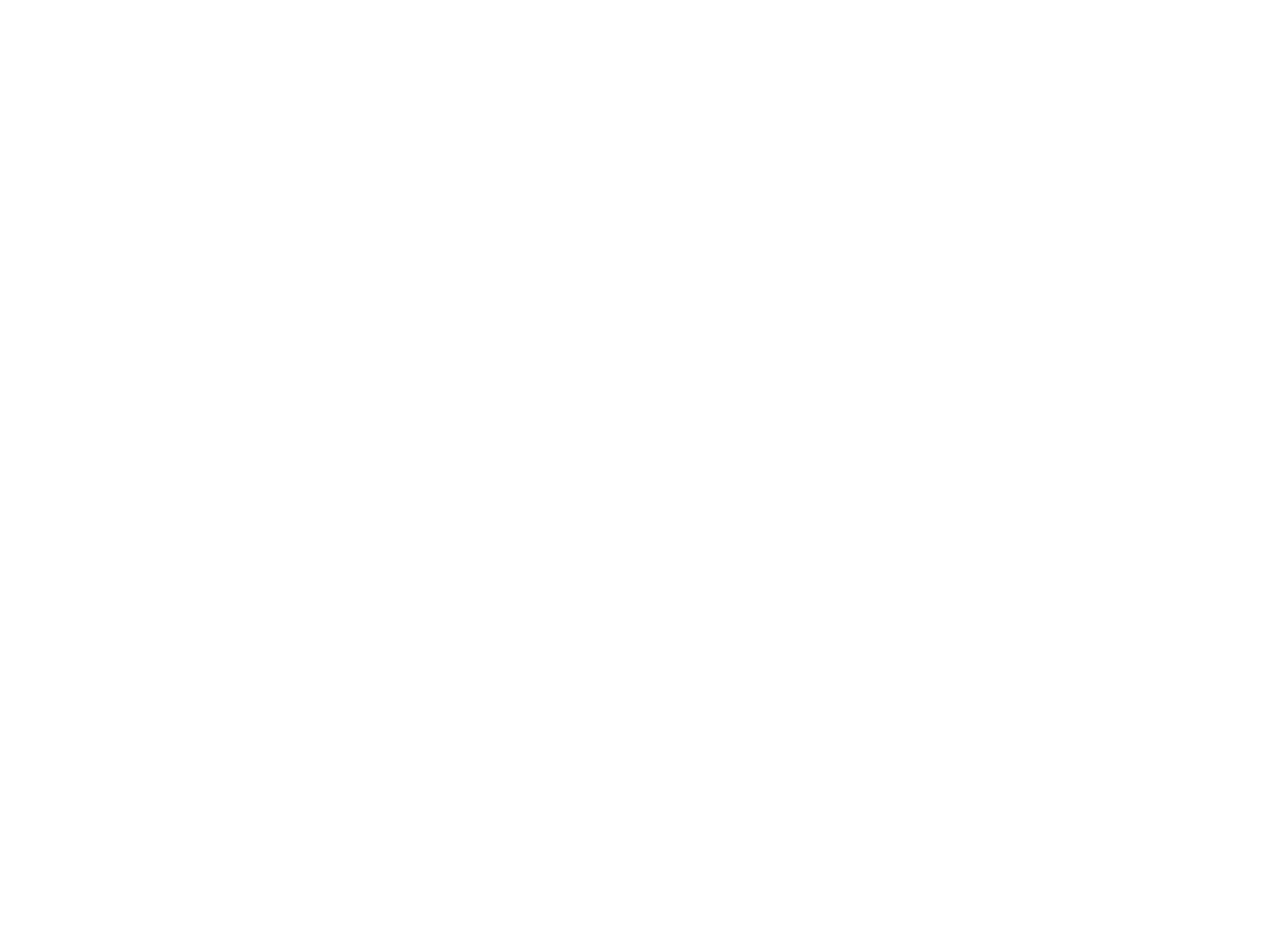
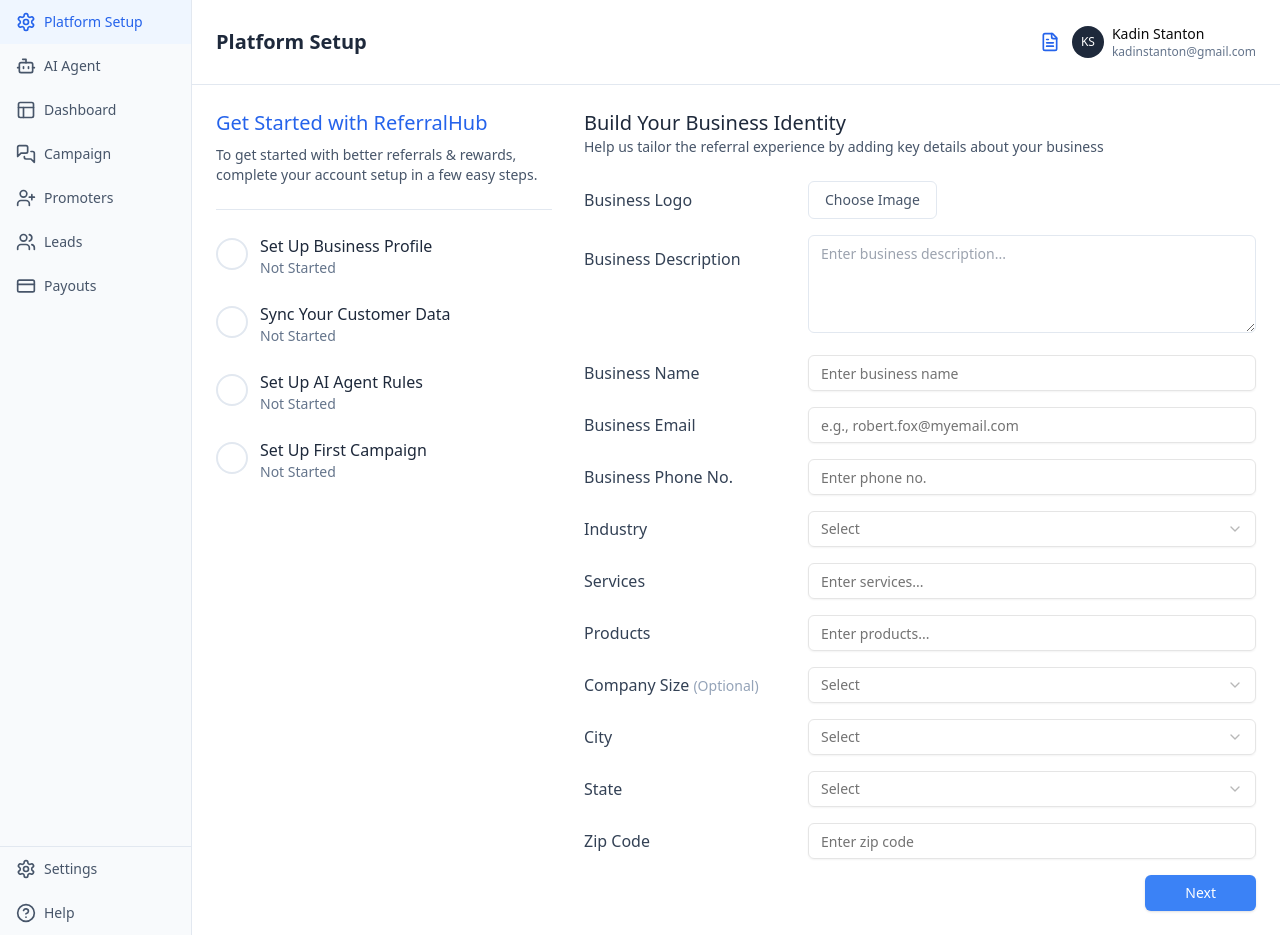
Before and after one commit to ankushmeshram112613/referal-hub, a React (Vite) app: page /platformSetup in a window 1280 px wide. Before the commit this address had no page. Before the commit the page ends 800 px from the top, so only its background shows below. Built offline with nearby package versions, Linux system fonts and the light colour scheme.

Commit message:
Dashboard => PlatformSetUp

```diff
--- a/src/App.jsx
+++ b/src/App.jsx
@@ -2,7 +2,7 @@
 import { Route, Routes } from 'react-router'
 import Login from './pages/Login'
 import Register from './pages/Register'
-import Dashboard from './pages/Dashboard'
+import PlatformSetup from './pages/PlatformSetup'
 
 function App() {
   return (
@@ -10,7 +10,7 @@
       <Route path="/" element={<Login />} />
       <Route path="/login" element={<Login />} />
       <Route path="/register" element={<Register />} />
-      <Route path="/dashboard" element={<Dashboard />} />
+      <Route path="/platformSetup" element={<PlatformSetup />} />
     </Routes>
   )
 }
--- a/src/pages/Dashboard.jsx
+++ b/src/pages/PlatformSetUp.jsx
@@ -28,20 +28,20 @@
   Bot
 } from 'lucide-react';
 
-export default function Dashboard() {
+export default function platformSetup() {
   const [selectedTab, setSelectedTab] = useState('platformSetup');
 
   return (
     <div className="flex min-h-screen bg-white">
       {/* Left Sidebar */}
       <div className="w-48 bg-slate-50 border-r border-slate-200 flex flex-col">
-        <div className="p-4 font-medium text-blue-600 flex items-center gap-2 border-b border-slate-200">
+        {/* <div className="p-4 font-medium text-blue-600 flex items-center gap-2 border-b border-slate-200">
           <Settings className="w-5 h-5" />
           <span>Platform Setup</span>
-        </div>
+        </div> */}
 
         <div className="flex-1">
-          <SidebarItem icon={<Settings className="w-5 h-5" />} label="Platform Setup" isActive={true} />
+          <SidebarItem icon={<Settings  className="w-5 h-5" />} label="Platform Setup" isActive={true} />
           <SidebarItem icon={<Bot className="w-5 h-5" />} label="AI Agent" />
           <SidebarItem icon={<Layout className="w-5 h-5" />} label="Dashboard" />
           <SidebarItem icon={<MessagesSquare className="w-5 h-5" />} label="Campaign" />
@@ -265,9 +265,8 @@
 
 function SidebarItem({ icon, label, isActive = false }) {
   return (
-    <div className={`px-4 py-3 flex items-center gap-2 text-sm font-medium cursor-pointer ${
-      isActive ? 'bg-blue-50 text-blue-600' : 'text-slate-600 hover:bg-slate-100'
-    }`}>
+    <div className={`px-4 py-3 flex items-center gap-2 text-sm font-medium cursor-pointer ${isActive ? 'bg-blue-50 text-blue-600' : 'text-slate-600 hover:bg-slate-100'
+      }`}>
       {icon}
       <span>{label}</span>
     </div>
```
Also changed, not shown: src/pages/AI_Agent.jsx (added), 1 other file (tests, documents, lock files or other folders).
